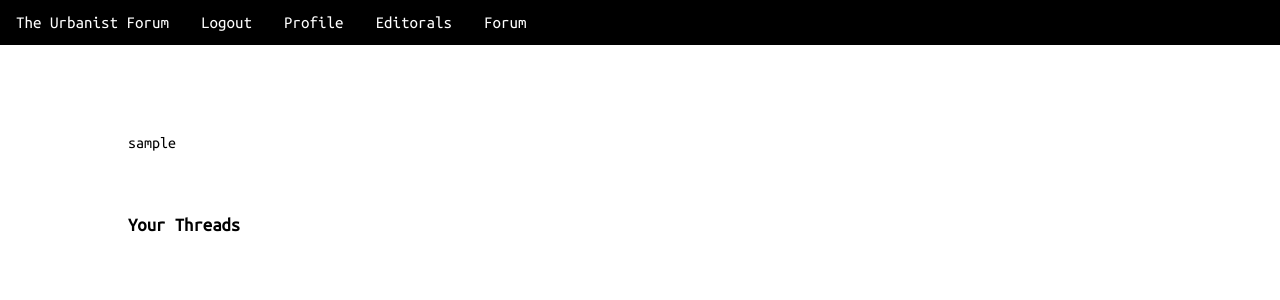
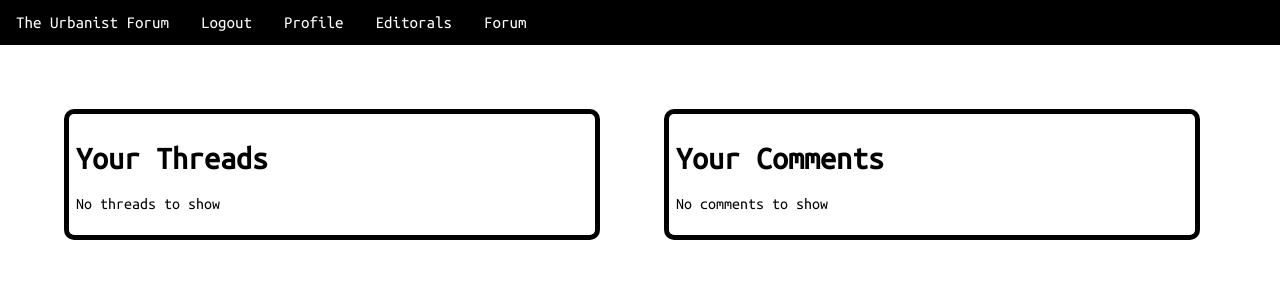
Before and after one commit to mforte215/TheUrbanDiscussion, a Django app: page /profile/ in a window 1280 px wide. Shown: the top 300 px of the page. Run offline with Django 4.2, Linux system fonts and the light colour scheme; the visitor is signed in with stand-in values (Sample User, id 1); data that the repository does not hold is empty; some libraries are stand-ins or nearby versions.

Commit message:
Profile page updates

```diff
--- a/app/static/app/css/style.css
+++ b/app/static/app/css/style.css
@@ -186,24 +186,22 @@ border-radius: 10px;
 /* Profile CSS */
 
 .profile-display {
-  width: 80%;
-  margin: 7% 10% 5% 10%;
-  display: block;
-}
-.profile-thread-list {
-  display: block;
-  width: 80%;
-  margin: 0% 10% 0% 10%;
+  width: 100%;
+  display: flex;
+  margin-top: 5%;
 }
 
-.profile-thread-list a {
-  color: black;
+.profile-split-display {
+  width: 40%;
+  margin-left: 5%;
+  border: 5px solid black;
+  padding: 7px;
+  border-radius: 10px;
 }
 
 
-.profile-thread-list a :active {
-  color: black;
-}
+
+
 
 /* Mobile Settings */
 
--- a/app/templates/app/profile.html
+++ b/app/templates/app/profile.html
@@ -3,15 +3,31 @@
 
 {% block content %}
 <div class="profile-display">
-{{user.username}}
-</div>
-<div class="profile-thread-list">
-    <h3>Your Threads</h3>
+<div class="profile-split-display">
+    <h1>Your Threads</h1>
+    {% if threads %}
     {% for thread in threads %}
     <p>
     <a href={% url 'thread_detail' thread.id %}>{{ thread.title }}</a>
     </p>
     {% endfor %}
+    {% else %}
+    <p>No threads to show</p>
+    {% endif %}
+</div>
+<div class="profile-split-display">
+    <h1>Your Comments</h1>
+    {% if comments %}
+    {% for comment in comments %}
+    <p>
+    <a href={% url 'thread_detail' comment.thread.id %}>Comment made in {{ comment.thread.title }}</a>
+    <blockquote>{{ comment.body }}</blockquote>
+    </p>
+    {% endfor %}
+    {% else %}
+    <p>No comments to show</p>
+    {% endif %}
+</div>
 </div>
 
 {% endblock %}
--- a/app/views.py
+++ b/app/views.py
@@ -90,6 +90,7 @@ def ProfileView(request):
             context = {}
             if request.user.is_authenticated:
                 threads = Thread.objects.filter(author=request.user)
-                return render(request, 'app/profile.html', {'threads': threads})
+                comments = Comment.objects.filter(user=request.user)
+                return render(request, 'app/profile.html', {'threads': threads, 'comments': comments})
             else:
                 return HttpResponseRedirect(reverse_lazy('login'))
```
